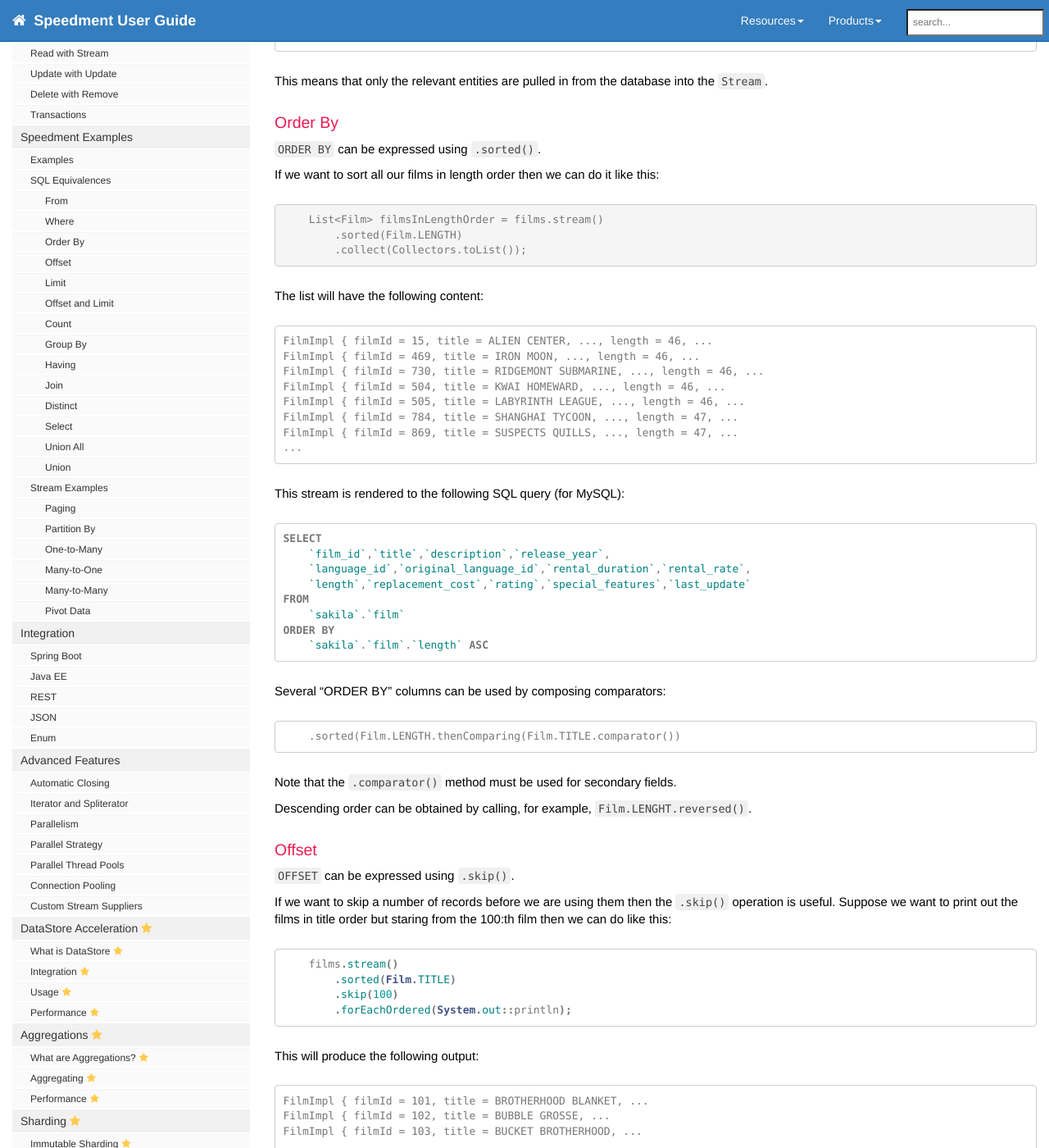
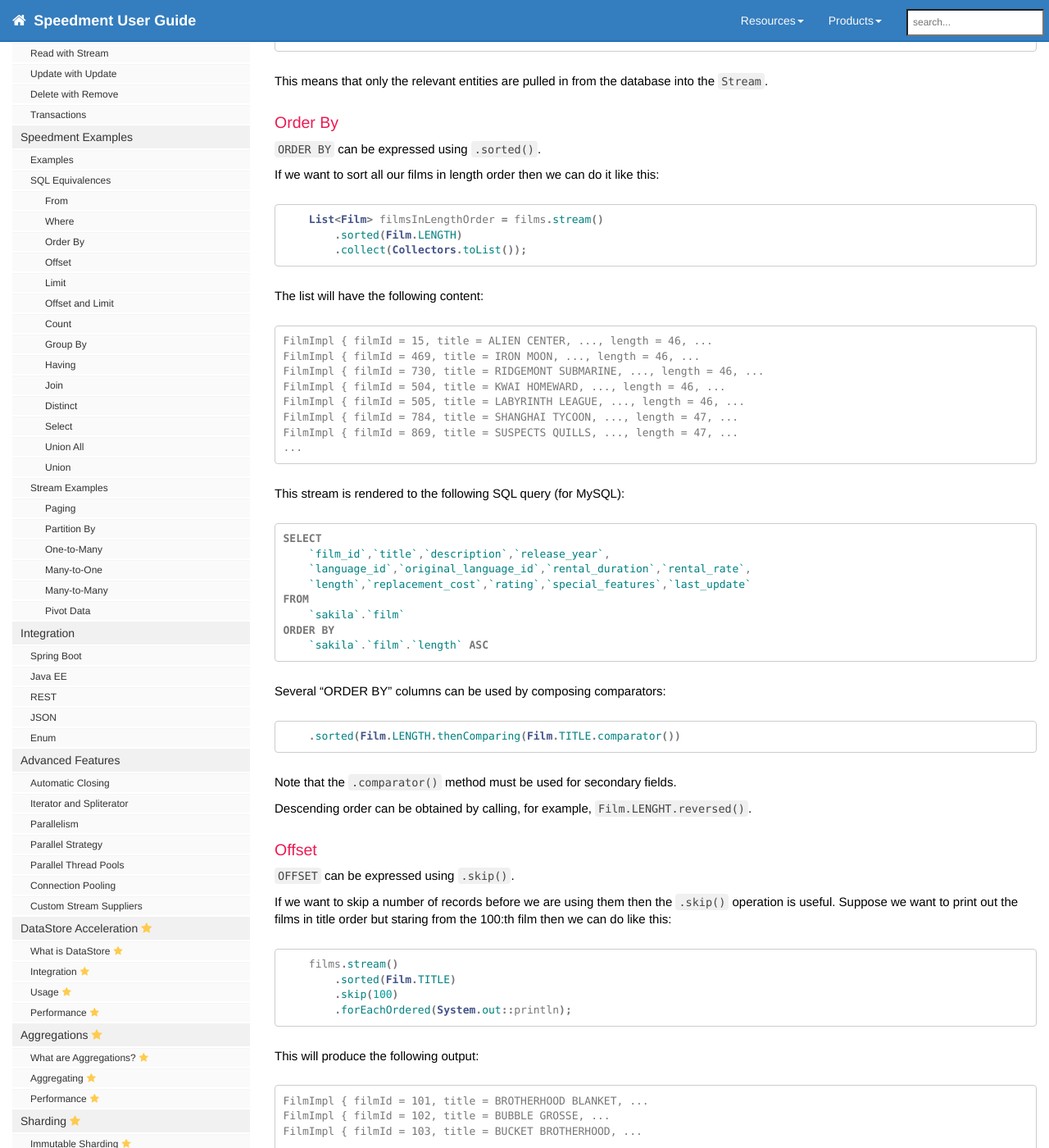
Before and after one commit to speedment/speedment-doc, a Jekyll site: the page built from pages/speedment_examples.md, in a window 1280 px wide and 1400 px high, scrolled down 1271 px. Shown: the whole window at 82% size. Built offline with Jekyll 4.4.1, drawn with Linux system fonts in a browser that asks for light colours; nearby versions of some CDN libraries; comment, search, counter and statistics services are not loaded.

Commit message:
Fix typos

````diff
--- a/pages/speedment_examples.md
+++ b/pages/speedment_examples.md
@@ -67,7 +67,7 @@ This means that only the relevant entities are pulled in from the database into
 `ORDER BY` can be expressed using `.sorted()`.
 
 If we want to sort all our films in length order then we can do it like this:
-``` Java
+``` java
     List<Film> filmsInLengthOrder = films.stream()
         .sorted(Film.LENGTH)
         .collect(Collectors.toList());
@@ -97,7 +97,7 @@ ORDER BY
 ```
 
 Several "ORDER BY" columns can be used by composing comparators:
-```
+``` java
     .sorted(Film.LENGTH.thenComparing(Film.TITLE.comparator())
 ```
 Note that the `.comparator()` method must be used for secondary fields.
````
